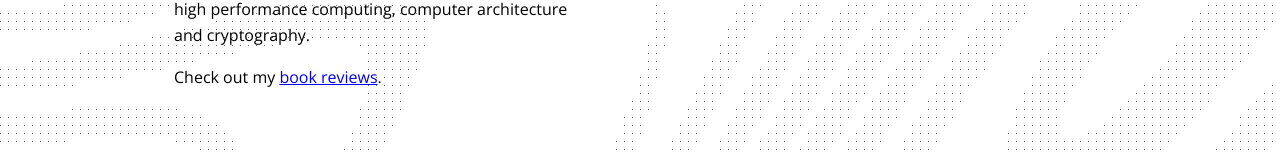
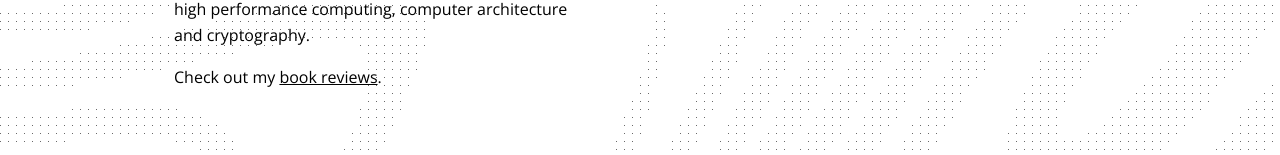
Before and after one commit to mbickers/bickers.dev, a plain HTML site: page index.html in a window 1280 px wide. Shown: the part 307-462 px from the top of the page. Drawn offline with nearby package versions, Linux system fonts and the light colour scheme.

Commit message:
Fixed link colors

```diff
--- a/styles/style.css
+++ b/styles/style.css
@@ -59,7 +59,7 @@ hr + :not(.header-flex-container) {
     margin-top: 0;
 }
 
-.project-links a {
+a {
     color: black;
 }
 
```
